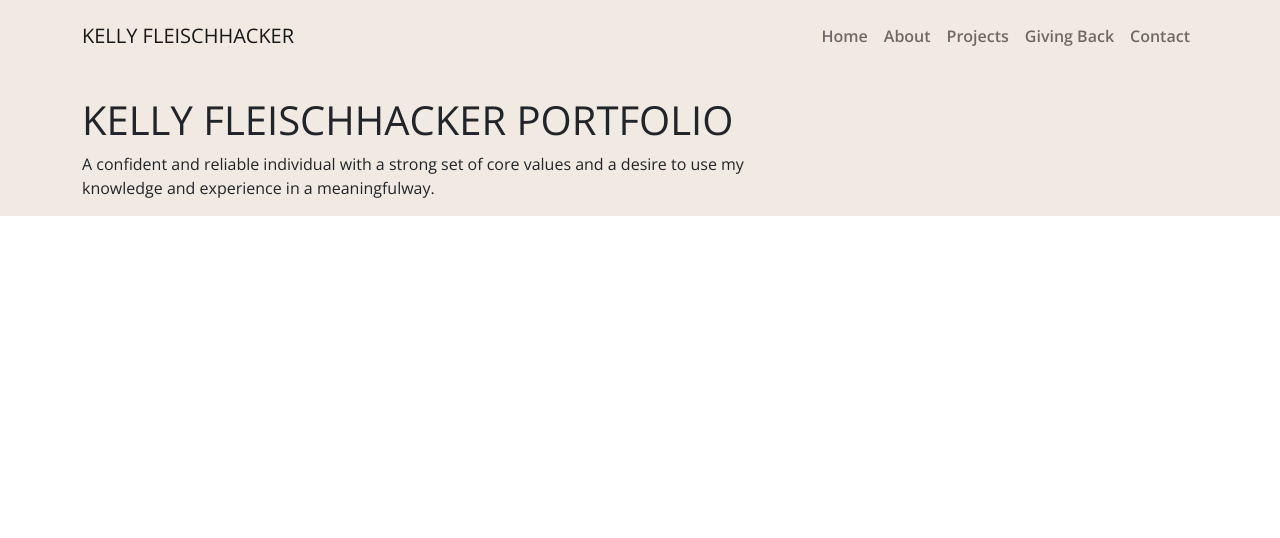
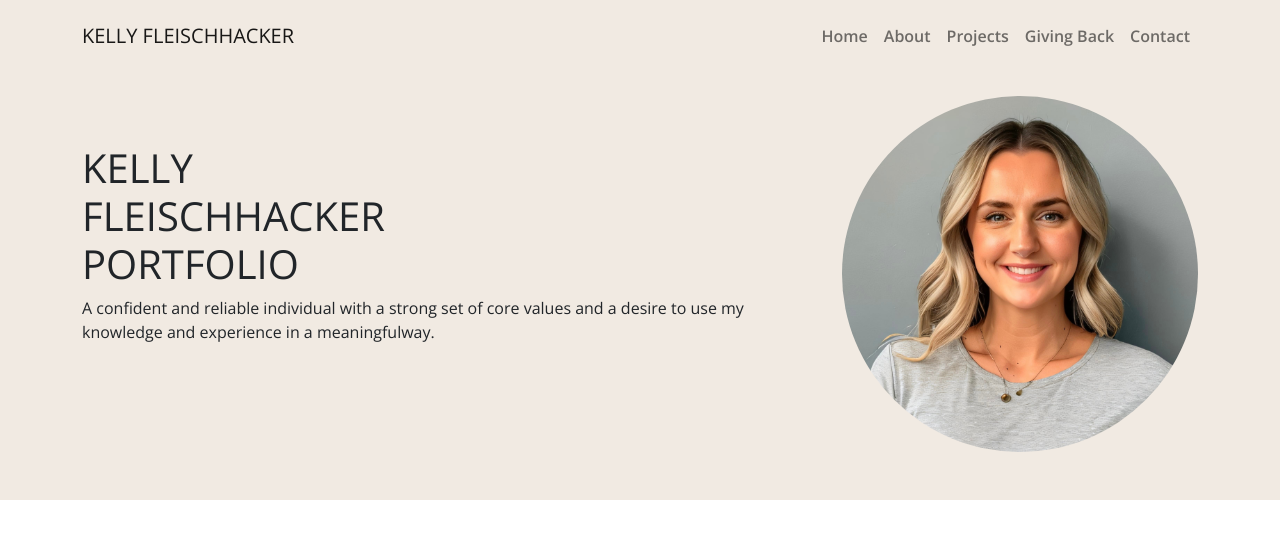
Before and after one commit to jclegg31/kelly-portfolio, a website: page index.html in a window 1280 px wide. Drawn offline with nearby package versions, Linux system fonts and the light colour scheme; files that its build step writes are made by us from their sources.

Commit message:
new photos and nav

```diff
--- a/index.html
+++ b/index.html
@@ -52,19 +52,18 @@
   </nav>
 
   <!-- About Section -->
-  <section class="container-fluid bg-primary">
+  <section class="container-fluid bg-primary p-5 ">
     <div class="container mt-5">
       <div class="row">
-        <div class="col-8">
-
-          <h1 class="pt-5">KELLY FLEISCHHACKER PORTFOLIO</h1>
+        <div class="col-md-8">
+          <h1 class="pt-5">KELLY <br /> FLEISCHHACKER <br /> PORTFOLIO</h1>
           <p>A confident and reliable individual with a strong set of core values and a desire to use my knowledge and
             experience in a meaningfulway.</p>
-
         </div>
 
-        <div class="col-4">
-
+        <div class="col-md-4">
+          <img class="card-img-bottom rounded-circle img-fluid align-middle" src="./images/headshot-square.png"
+            alt="Kelly Fleischhacker Headshot" />
         </div>
       </div>
     </div>
```
Also changed, not shown: images/headshot-square.png (added), 1 other file.
